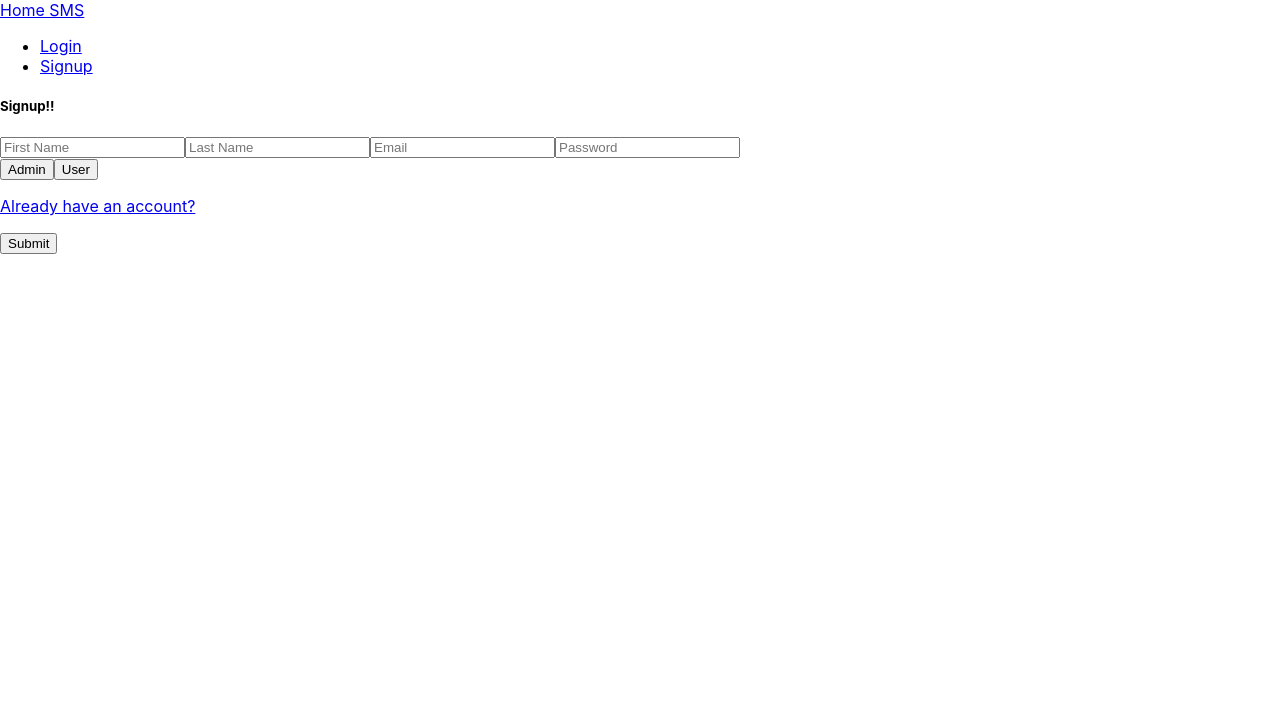
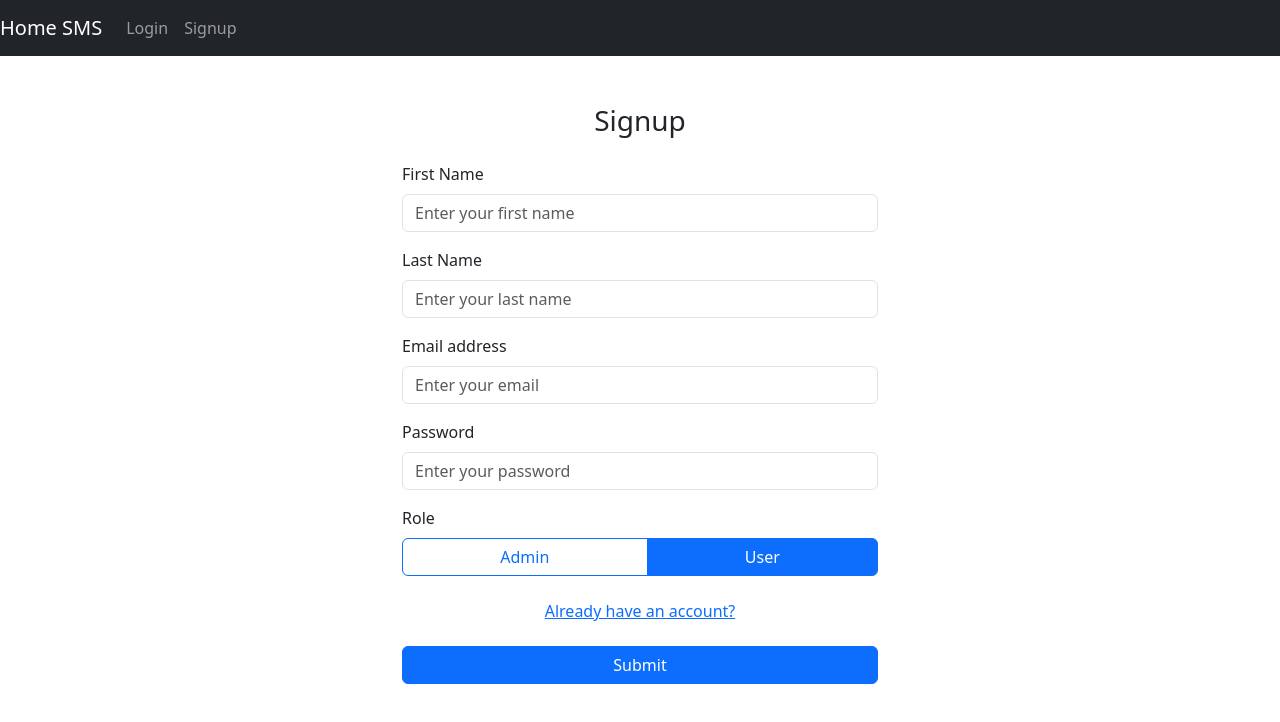
Before and after one commit to sairam0424/Student-Management-System, a React (Create React App) app in the folder frontend/: page /signup in a window 1280 px wide. Shown: the top 722 px of the page. Built offline with nearby package versions, Linux system fonts and the light colour scheme.

Commit message:
style(fronted)added styles to the login,signup,home and admin and user dashboard

```diff
--- a/frontend/src/App.js
+++ b/frontend/src/App.js
@@ -5,6 +5,8 @@ import NavBar from "./components/Navbar";
 // import Home from "./pages/Home";
 import { useRoutes } from "react-router-dom";
 import { routes } from "./routes";
+import 'bootstrap/dist/css/bootstrap.min.css';
+
 function App() {
   const element = useRoutes(routes);
   return (
--- a/frontend/src/components/Navbar.js
+++ b/frontend/src/components/Navbar.js
@@ -1,46 +1,39 @@
-import React from "react";
-import { Link, useNavigate } from "react-router-dom";
+import React from 'react';
+import { Link, useNavigate } from 'react-router-dom';
+import { Navbar, Nav, Button } from 'react-bootstrap';
 
 export default function NavBar() {
     const token = localStorage.getItem("token");
     const navigate = useNavigate();
+
+    const handleLogout = () => {
+        localStorage.removeItem("token");
+        navigate("/login");
+    };
+
     return (
-    <nav>
-      <div className="nav-wrapper #673ab7 deep-purple">
-        <Link to="/" className="brand-logo left">
-          Home SMS
-        </Link>
-        <ul id="nav-mobile" className="right">
+        <Navbar bg="dark" variant="dark" expand="lg">
+            <Navbar.Brand as={Link} to="/">Home SMS</Navbar.Brand>
+            <Navbar.Toggle aria-controls="basic-navbar-nav" />
+            <Navbar.Collapse id="basic-navbar-nav">
+                <Nav className="mr-auto">
+                    {/* Home link is placed on the left */}
+                </Nav>
+                <Nav className="ml-auto">
                     {token ? (
                         <>
-              <li>
-                <Link to="/dashboard">Dashboard</Link>
-              </li>
-
-              <li>
-                <button
-                  className="red btn"
-                  onClick={() => {
-                    localStorage.removeItem("token");
-                    navigate("/login");
-                  }}
-                >
+                            <Button variant="danger" onClick={handleLogout}>
                                 Logout
-                </button>
-              </li>
+                            </Button>
                         </>
                     ) : (
                         <>
-              <li>
-                <Link to="/login">Login</Link>
-              </li>
-              <li>
-                <Link to="/signup">Signup</Link>
-              </li>
+                            <Nav.Link as={Link} to="/login">Login</Nav.Link>
+                            <Nav.Link as={Link} to="/signup">Signup</Nav.Link>
                         </>
                     )}
-        </ul>
-      </div>
-    </nav>
+                </Nav>
+            </Navbar.Collapse>
+        </Navbar>
     );
 }
--- a/frontend/src/pages/Home.js
+++ b/frontend/src/pages/Home.js
@@ -3,6 +3,7 @@ import React from 'react'
 function Home() {
   return (
     <div>
+      <h1>Home Dashboard for SMS </h1>
 
     </div>
   )
--- a/frontend/src/pages/Login.js
+++ b/frontend/src/pages/Login.js
@@ -1,69 +1,75 @@
-import { useMutation } from '@apollo/client'
-import React,{useState} from 'react'
-import { LOGIN_USER } from '../gqlopertions/mutations'
-import { useNavigate } from 'react-router-dom'
+import React, { useState } from 'react';
+import { useMutation } from '@apollo/client';
+import { LOGIN_USER } from '../gqlopertions/mutations';
+import { useNavigate } from 'react-router-dom';
+import { Container, Form, Button, Alert } from 'react-bootstrap';
 
 export default function Login() {
-    const navigate = useNavigate()
-    const [formData,setFormData] = useState({
-        email:'',
-        password:''
-    })
-    const [signinUser,{data,loading,error}]=useMutation(LOGIN_USER)
+    const navigate = useNavigate();
+    const [formData, setFormData] = useState({
+        email: '',
+        password: ''
+    });
+    const [signinUser, { data, loading, error }] = useMutation(LOGIN_USER);
 
-    if(loading) return <h1>loading</h1>
-    if(data){
-        localStorage.setItem("token",data.user.token)
-        console.log("role",data.user.role)
+    if (loading) return <div className="text-center mt-5"><h1>Loading...</h1></div>;
+    if (data) {
+        localStorage.setItem("token", data.user.token);
+        console.log("role", data.user.role);
         if (data.user.role === 'admin') {
             navigate('/admindashboard');
         } else {
             navigate('/userdashboard');
         }
-        // navigate('/');
     }
 
-    const handleChange = (e)=>{
+    const handleChange = (e) => {
         setFormData({
             ...formData,
-         [e.target.name]:e.target.value
-        })
+            [e.target.name]: e.target.value
+        });
+    };
 
+    const handleSubmit = (e) => {
+        e.preventDefault();
+        signinUser({
+            variables: {
+                userSignin: formData
             }
+        });
+    };
 
-    const handleSubmit = (e)=>{
-        e.preventDefault()
-        signinUser({
-            variables :{
-                userSignin:formData
-            }
-        }
-        )
-    }
     return (
-        <div className="container my-container">
-        {
-            error && <div className='red card-panel'>{error.message}</div>
-        }
-
-            <h5>Login!!</h5>
-            <form onSubmit={handleSubmit}>
-                <input
+        <Container className="my-5">
+            {error && <Alert variant="danger">{error.message}</Alert>}
+            <h3 className="text-center mb-4">Login</h3>
+            <Form onSubmit={handleSubmit} className="mx-auto" style={{ maxWidth: '400px' }}>
+                <Form.Group className="mb-3" controlId="formEmail">
+                    <Form.Label>Email address</Form.Label>
+                    <Form.Control
                         type="email"
-                 placeholder="email"
+                        placeholder="Enter email"
                         name="email"
                         onChange={handleChange}
                         required
                     />
-                <input
+                </Form.Group>
+
+                <Form.Group className="mb-3" controlId="formPassword">
+                    <Form.Label>Password</Form.Label>
+                    <Form.Control
                         type="password"
-                 placeholder="password"
+                        placeholder="Password"
                         name="password"
                         onChange={handleChange}
                         required
                     />
-                 <button className="btn #673ab7 deep-purple" type="submit">Login</button>
-            </form>
-        </div>
-    )
+                </Form.Group>
+
+                <Button variant="primary" type="submit" className="w-100">
+                    Login
+                </Button>
+            </Form>
+        </Container>
+    );
 }
--- a/frontend/src/pages/Signup.js
+++ b/frontend/src/pages/Signup.js
@@ -2,6 +2,7 @@ import React, { useState } from 'react';
 import { Link } from 'react-router-dom';
 import { useMutation } from '@apollo/client';
 import { SIGNUP_USER } from '../gqlopertions/mutations';
+import { Container, Form, Button, Alert, ButtonGroup } from 'react-bootstrap';
 
 export default function Signup() {
     const [formData, setFormData] = useState({
@@ -13,7 +14,7 @@ export default function Signup() {
     });
     const [signupUser, { data, loading, error }] = useMutation(SIGNUP_USER);
 
-    if (loading) return <h1>Loading</h1>;
+    if (loading) return <div className="text-center mt-5"><h1>Loading...</h1></div>;
 
     const handleChange = (e) => {
         setFormData({
@@ -21,12 +22,14 @@ export default function Signup() {
             [e.target.name]: e.target.value
         });
     };
+
     const handleRoleChange = (role) => {
         setFormData({
             ...formData,
             role
         });
     };
+
     const handleSubmit = (e) => {
         e.preventDefault();
         signupUser({
@@ -37,66 +40,87 @@ export default function Signup() {
     };
 
     return (
-        <div className="container my-container">
-            {error && <div className="red card-panel">{error.message}</div>}
+        <Container className="my-5" style={{ maxWidth: '500px' }}>
+            {error && <Alert variant="danger">{error.message}</Alert>}
             {data && data.user && (
-                <div className="green card-panel">{data.user.firstName} is SignedUp. You can login now!</div>
+                <Alert variant="success">{data.user.firstName} is signed up. You can login now!</Alert>
             )}
-            <h5>Signup!!</h5>
-            <form onSubmit={handleSubmit}>
-                <input
+            <h3 className="text-center mb-4">Signup</h3>
+            <Form onSubmit={handleSubmit}>
+                <Form.Group className="mb-3" controlId="formFirstName">
+                    <Form.Label>First Name</Form.Label>
+                    <Form.Control
                         type="text"
-                    placeholder="First Name"
+                        placeholder="Enter your first name"
                         name="firstName"
-                    // value={formData.firstName}
                         onChange={handleChange}
                         required
                     />
-                <input
+                </Form.Group>
+
+                <Form.Group className="mb-3" controlId="formLastName">
+                    <Form.Label>Last Name</Form.Label>
+                    <Form.Control
                         type="text"
-                    placeholder="Last Name"
+                        placeholder="Enter your last name"
                         name="lastName"
-                    // value={formData.lastName}
                         onChange={handleChange}
                         required
                     />
-                <input
+                </Form.Group>
+
+                <Form.Group className="mb-3" controlId="formEmail">
+                    <Form.Label>Email address</Form.Label>
+                    <Form.Control
                         type="email"
-                    placeholder="Email"
+                        placeholder="Enter your email"
                         name="email"
-                    // value={formData.email}
                         onChange={handleChange}
                         required
                     />
-                <input
+                </Form.Group>
+
+                <Form.Group className="mb-3" controlId="formPassword">
+                    <Form.Label>Password</Form.Label>
+                    <Form.Control
                         type="password"
-                    placeholder="Password"
+                        placeholder="Enter your password"
                         name="password"
-                    // value={formData.password}
                         onChange={handleChange}
                         required
                     />
-                <div className="signup-role-buttons">
-                        <button
-                            type="button"
+                </Form.Group>
+
+                <Form.Group className="mb-3">
+                    <Form.Label>Role</Form.Label>
+                    <ButtonGroup className="d-flex">
+                        <Button
+                            variant={formData.role === 'admin' ? 'primary' : 'outline-primary'}
                             onClick={() => handleRoleChange('admin')}
-                            className={`signup-role-button ${formData.role === 'admin' ? 'active' : ''}`}
+                            className="flex-fill"
                         >
                             Admin
-                        </button>
-                        <button
-                            type="button"
+                        </Button>
+                        <Button
+                            variant={formData.role === 'user' ? 'primary' : 'outline-primary'}
                             onClick={() => handleRoleChange('user')}
-                            className={`signup-role-button ${formData.role === 'user' ? 'active' : ''}`}
+                            className="flex-fill"
                         >
                             User
-                        </button>
-                    </div>
+                        </Button>
+                    </ButtonGroup>
+                </Form.Group>
+
+                <Form.Group className="mb-3 text-center">
                     <Link to="/login">
-                    <p>Already have an account?</p>
+                        <Button variant="link">Already have an account?</Button>
                     </Link>
-                <button className="btn #673ab7 deep-purple" type="submit">Submit</button>
-            </form>
-        </div>
+                </Form.Group>
+
+                <Button className="w-100" variant="primary" type="submit">
+                    Submit
+                </Button>
+            </Form>
+        </Container>
     );
 }
```
Also changed, not shown: frontend/src/pages/Dashboard.js (deleted, +0 -11 lines). Lines whose indentation alone changed are shown as unchanged.
